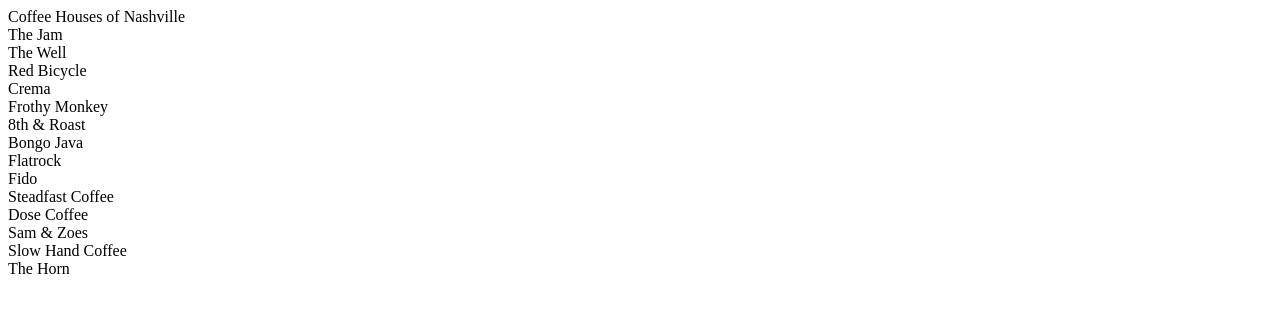
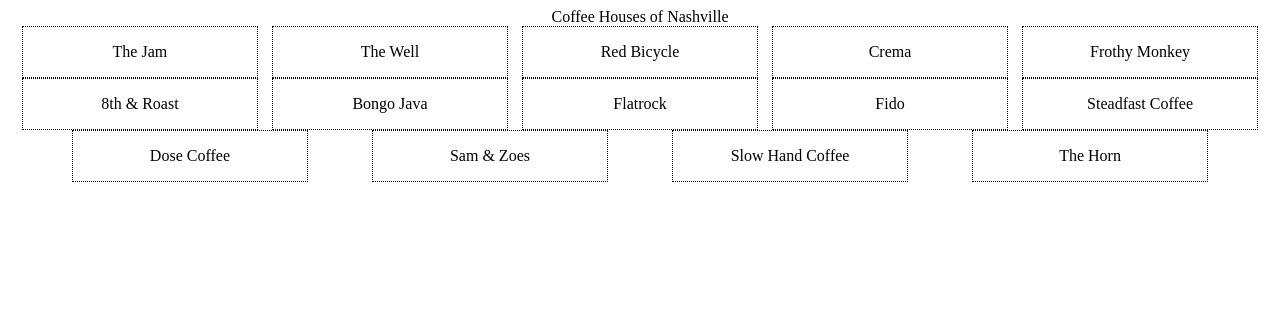
Before and after one commit to DavidEdwardDarden/coffee-house-of-nashville, a plain HTML site: page index.html in a window 1280 px wide. Drawn offline with Linux system fonts and the light colour scheme.

Commit message:
added CSS

```diff
--- a/index.css
+++ b/index.css
@@ -1,11 +1,17 @@
 .list {
     display: flex;  /* Display the child items in a Flex layout */
+    flex-wrap: wrap;
+    justify-content: space-evenly;
 }
 
 .shop {
     flex-basis: 16%;
-    border: 1px;
+    border: 1px dotted black;
     padding: 1em;
-    margin: 0.5em;
+
     text-align: center; /* Center align the text in the boxes */
 }
+
+.pageHeader {
+    text-align: center; /* Center align the text in the boxes */
+}
--- a/index.html
+++ b/index.html
@@ -1,4 +1,7 @@
-<header class="pageHeader">Coffee Houses of Nashville</header>
+<header  class="pageHeader">Coffee Houses of Nashville
+    <link rel="stylesheet" type="text/css" href="index.css" media="screen"/>
+
+</header>
 
 <section class="list">
   <article class="shop">The Jam</article>
```
